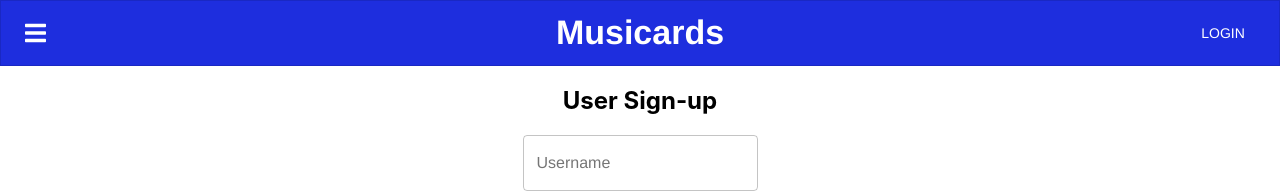
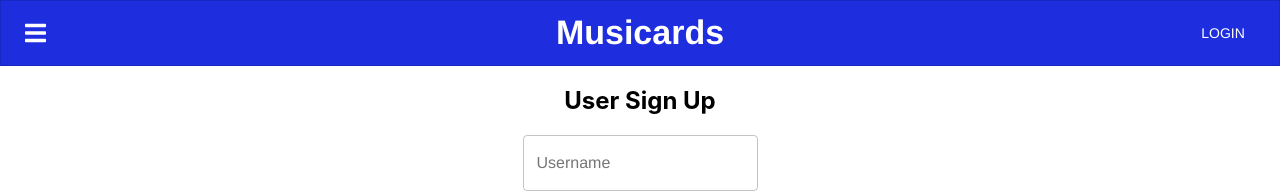
Before and after one commit to pelicularities/project-musicards-v2, a React (Create React App) app: page /users/new in a window 1280 px wide. Shown: the top 193 px of the page. Built offline with nearby package versions, Linux system fonts and the light colour scheme.

Commit message:
Add context to New User component

```diff
--- a/package.json
+++ b/package.json
@@ -20,7 +20,7 @@
     "web-vitals": "^1.0.1"
   },
   "scripts": {
-    "start": "react-scripts start",
+    "start": "PORT=3001 react-scripts start",
     "build": "react-scripts build",
     "test": "react-scripts test",
     "eject": "react-scripts eject"
--- a/src/components/NavBar.js
+++ b/src/components/NavBar.js
@@ -18,6 +18,7 @@ import { faBars } from "@fortawesome/free-solid-svg-icons";
 import UserContext from "../contexts/UserContext";
 import UserMenu from "./UserMenu";
 
+// COMPONENT STYLE
 const useStyles = makeStyles((theme) => ({
   root: {
     flexGrow: 1,
--- a/src/components/NewUser.js
+++ b/src/components/NewUser.js
@@ -1,5 +1,5 @@
 // REACT AND FRIENDS
-import React, { useState } from "react";
+import React, { useState, useContext } from "react";
 import { Redirect } from "react-router-dom";
 
 // MATERIAL UI
@@ -7,6 +7,10 @@ import TextField from "@material-ui/core/TextField";
 import Button from "@material-ui/core/Button";
 import { makeStyles } from "@material-ui/core/styles";
 
+// INTERNAL IMPORTS
+import UserContext from "../contexts/UserContext";
+
+// COMPONENT STYLE
 const useStyles = makeStyles({
   formSpacing: {
     marginBottom: "1rem",
@@ -14,6 +18,7 @@ const useStyles = makeStyles({
 });
 
 function NewUser() {
+  const [user, setUser] = useContext(UserContext);
   const [username, setUsername] = useState("");
   const [password, setPassword] = useState("");
   const [redirectToMain, setRedirectToMain] = useState(false);
@@ -45,7 +50,7 @@ function NewUser() {
       console.log(response);
       console.log(response.status);
       if (response.status === 201) {
-        console.log("successfully created");
+        setUser(username);
         setRedirectToMain(true);
       }
     } else {
@@ -56,7 +61,7 @@ function NewUser() {
   return (
     <div>
       {redirectToMain && <Redirect to="/" />}
-      <h2>User Sign-up</h2>
+      <h2>User Sign Up</h2>
       <form>
         <div>
           <TextField
```
